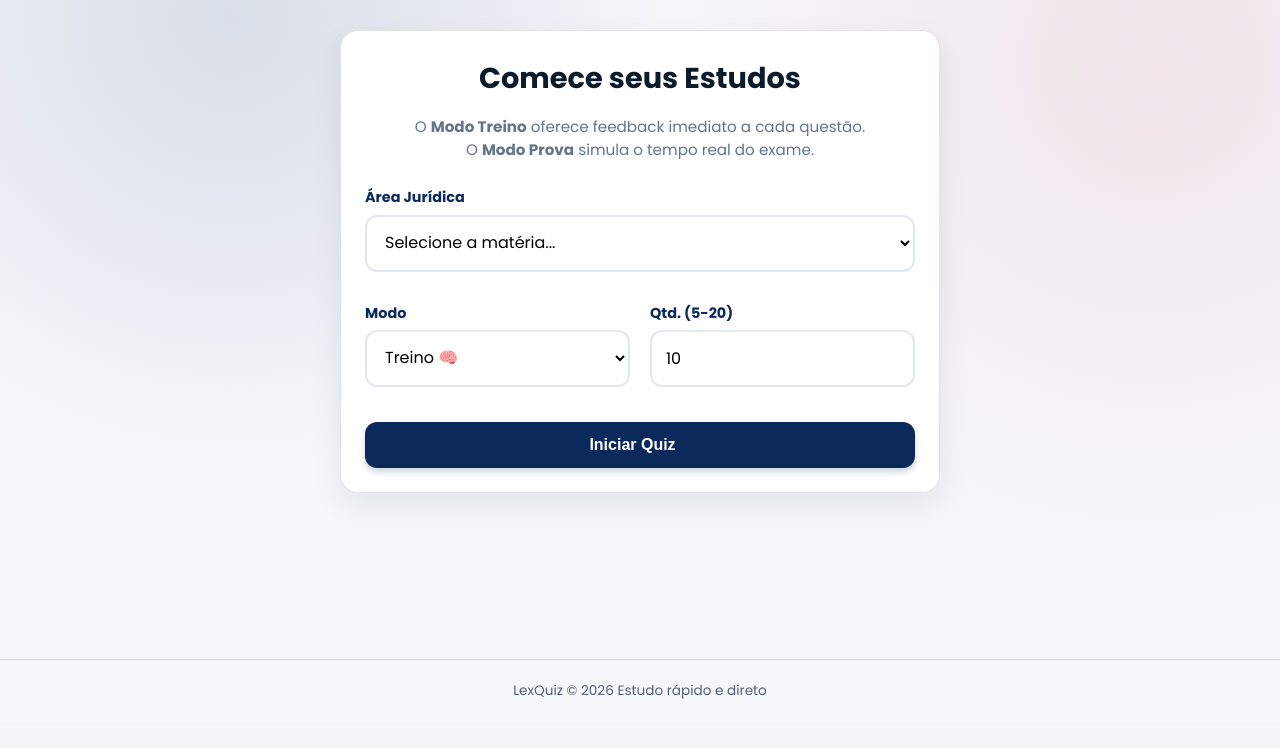
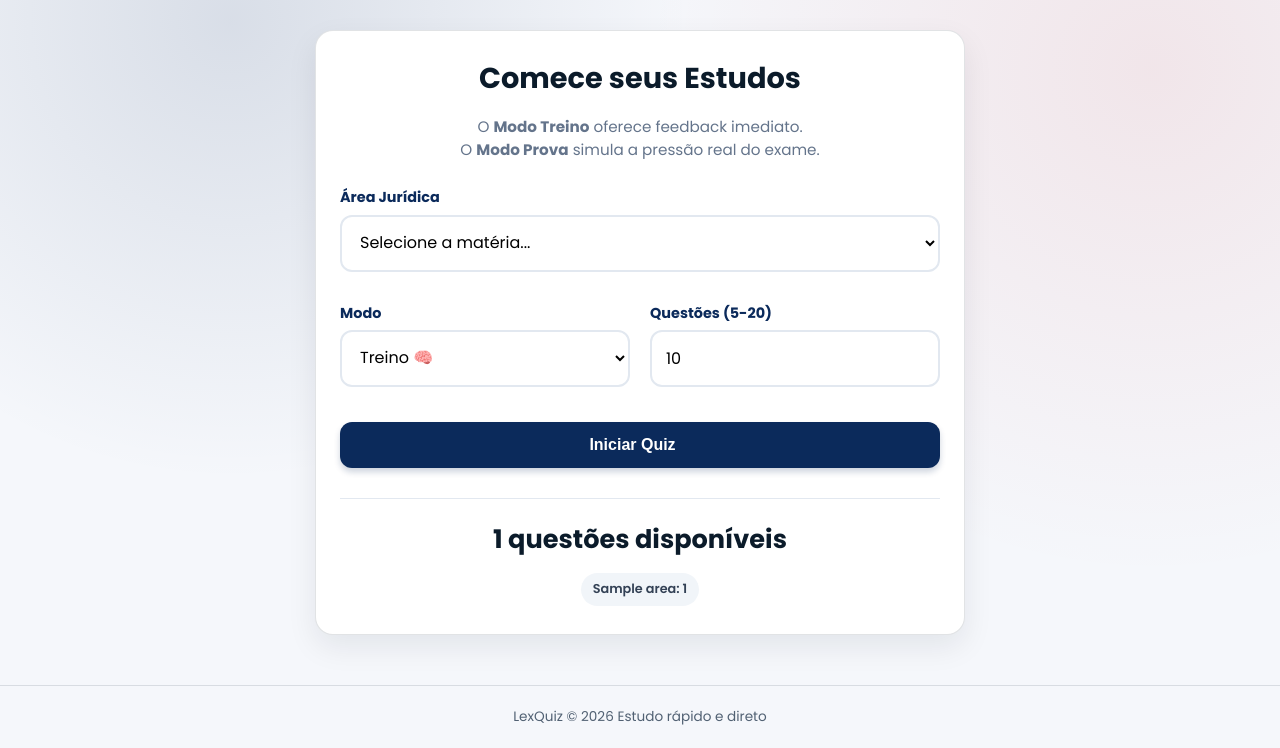
Before and after one commit to sabrinaandraderocha-cmyk/lexquiz, a Flask app: template templates/index.html in a window 1280 px wide. Shown: the part 78-826 px from the top of the page. Before the commit the page ends 777 px from the top, so only its background shows below. Run offline with Flask 3, Linux system fonts and the light colour scheme; the template is opened without the code that fills it: most values are stand-ins (such as "Sample title", 1, 10 or a date in 2020).

Commit message:
Update index.html

```diff
--- a/templates/index.html
+++ b/templates/index.html
@@ -5,26 +5,58 @@
 <style>
     .form-grid { display: flex; gap: 20px; }
     .form-col { flex: 1; }
-    /* No celular, empilha um embaixo do outro */
-    @media (max-width: 600px) { .form-grid { flex-direction: column; gap: 0; } }
+
+    @media (max-width: 600px) {
+        .form-grid { flex-direction: column; gap: 0; }
+    }
+
+    .bank-box{
+        margin-top:30px;
+        padding-top:20px;
+        border-top:1px solid #e2e8f0;
+        text-align:center;
+    }
+
+    .area-pill{
+        display:inline-block;
+        padding:6px 12px;
+        margin:4px;
+        border-radius:20px;
+        background:#f1f5f9;
+        font-size:0.8rem;
+        font-weight:600;
+        color:#334155;
+    }
+
+    .big-number{
+        font-size:1.6rem;
+        font-weight:700;
+        color:var(--primary);
+    }
 </style>
 
-<div style="max-width: 600px; margin: 0 auto;">
+<div style="max-width: 650px; margin: 0 auto;">
     <section class="card hero">
+
         <div style="text-align: center; margin-bottom: 25px;">
             <h1 style="color: var(--primary); margin-bottom: 10px;">
-                <i class="fas fa-graduation-cap" style="color: var(--gold);"></i> Comece seus Estudos
+                <i class="fas fa-graduation-cap" style="color: var(--gold);"></i>
+                Comece seus Estudos
             </h1>
+
             <p class="muted" style="color: #64748b; font-size: 0.95rem; line-height: 1.5;">
-                O <strong>Modo Treino</strong> oferece feedback imediato a cada questão.<br>
-                O <strong>Modo Prova</strong> simula o tempo real do exame.
+                O <strong>Modo Treino</strong> oferece feedback imediato.<br>
+                O <strong>Modo Prova</strong> simula a pressão real do exame.
             </p>
         </div>
 
         <form class="form" method="post" action="{{ url_for('start') }}">
 
             <div style="margin-bottom: 15px;">
-                <label class="label" for="area"><i class="fas fa-book"></i> Área Jurídica</label>
+                <label class="label" for="area">
+                    <i class="fas fa-book"></i> Área Jurídica
+                </label>
+
                 <select class="select" name="area" id="area" required>
                     <option value="" disabled selected>Selecione a matéria...</option>
                     {% for a in areas %}
@@ -35,7 +67,10 @@
 
             <div class="form-grid">
                 <div class="form-col">
-                    <label class="label" for="mode"><i class="fas fa-toggle-on"></i> Modo</label>
+                    <label class="label" for="mode">
+                        <i class="fas fa-toggle-on"></i> Modo
+                    </label>
+
                     <select class="select" name="mode" id="mode">
                         <option value="treino">Treino 🧠</option>
                         <option value="prova">Prova ⏱️</option>
@@ -43,17 +78,44 @@
                 </div>
 
                 <div class="form-col">
-                    <label class="label" for="n"><i class="fas fa-layer-group"></i> Qtd. (5-20)</label>
-                    <input class="input" type="number" name="n" id="n" min="5" max="20" value="10">
+                    <label class="label" for="n">
+                        <i class="fas fa-layer-group"></i> Questões (5-20)
+                    </label>
+
+                    <input class="input"
+                           type="number"
+                           name="n"
+                           id="n"
+                           min="5"
+                           max="20"
+                           value="10">
                 </div>
             </div>
 
             <button class="btn-primary" type="submit" style="margin-top: 20px;">
-                Iniciar Quiz <i class="fas fa-arrow-right" style="margin-left: 5px;"></i>
+                Iniciar Quiz
+                <i class="fas fa-arrow-right" style="margin-left: 5px;"></i>
             </button>
         </form>
 
-        </section>
+        <!-- BANCO DE QUESTÕES -->
+        <div class="bank-box">
+
+            <div class="big-number">
+                {{ total_questions }} questões disponíveis
+            </div>
+
+            <div style="margin-top:10px;">
+                {% for a in areas %}
+                    <span class="area-pill">
+                        {{ a }}: {{ counts[a] }}
+                    </span>
+                {% endfor %}
+            </div>
+
+        </div>
+
+    </section>
 </div>
 
 {% endblock %}
```
